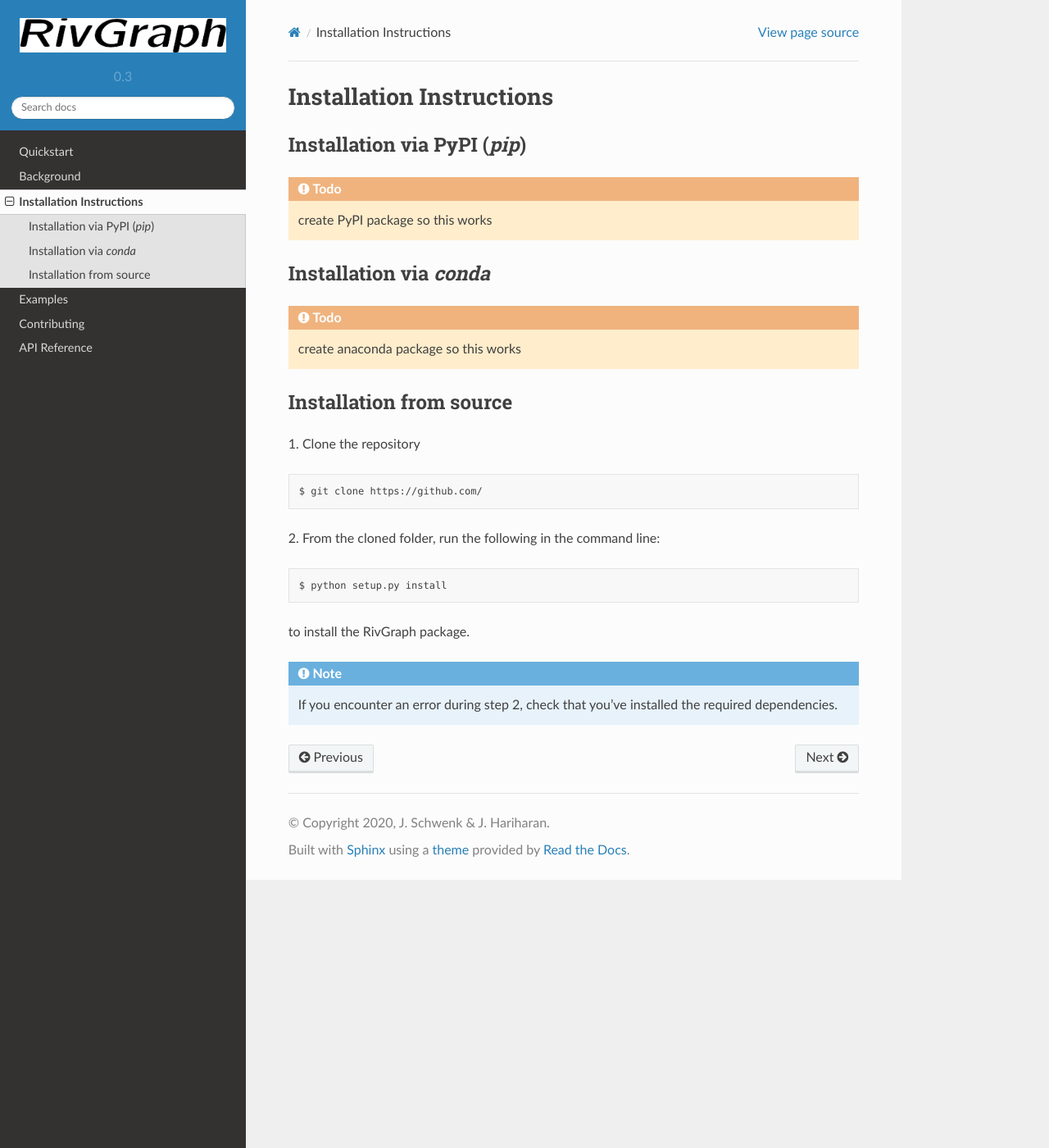
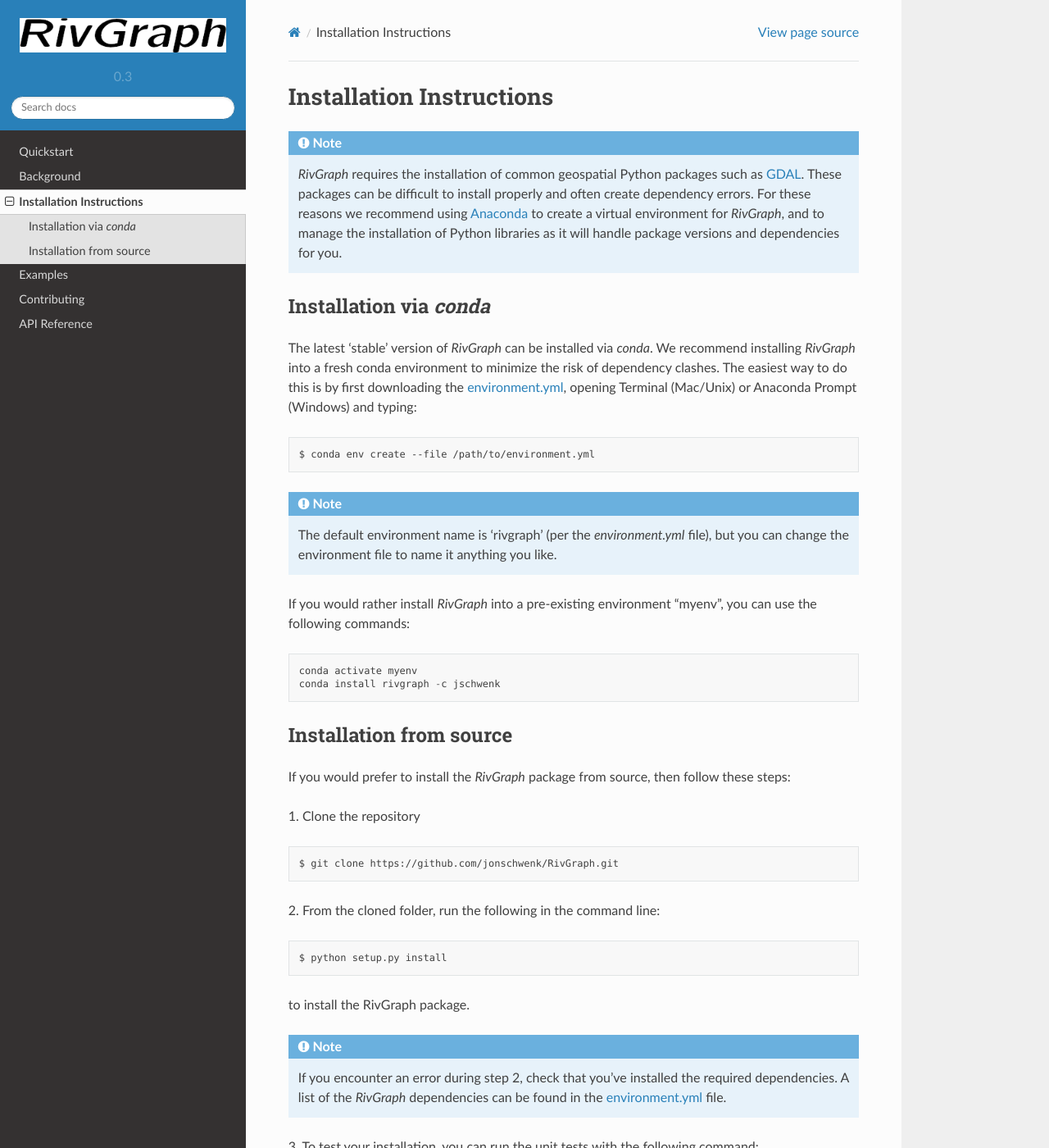
Before and after one commit to VeinsOfTheEarth/RivGraph, a Sphinx documentation site: the page built from docs/source/install/index.rst, in a window 1280 px wide and 1400 px high. Shown: the whole window at 82% size. Built offline with Sphinx 7.4.7 and the Read the Docs theme 2.0.0, drawn with Linux system fonts in a browser that asks for light colours; some of the changed text lies outside the part shown.

Commit message:
update installation instructions in docs

```diff
--- a/docs/source/install/index.rst
+++ b/docs/source/install/index.rst
@@ -4,23 +4,39 @@
 Installation Instructions
 =========================
 
-Installation via PyPI (*pip*)
------------------------------
-
-.. todo:: create PyPI package so this works
+.. note::
+   *RivGraph* requires the installation of common geospatial Python packages such as `GDAL <https://gdal.org/>`_.
+   These packages can be difficult to install properly and often create dependency errors.
+   For these reasons we recommend using `Anaconda <https://www.anaconda.com/products/individual>`_ to create a virtual environment for *RivGraph*, and to manage the installation of Python libraries as it will handle package versions and dependencies for you.
 
 Installation via *conda*
 --------------------------
 
-.. todo:: create anaconda package so this works
+The latest 'stable' version of *RivGraph* can be installed via `conda`.
+We recommend installing *RivGraph* into a fresh conda environment to minimize the risk of dependency clashes.
+The easiest way to do this is by first downloading the `environment.yml <https://github.com/jonschwenk/RivGraph/blob/master/environment.yml>`_, opening Terminal (Mac/Unix) or Anaconda Prompt (Windows) and typing:
+::
+
+   $ conda env create --file /path/to/environment.yml
+
+.. note::
+   The default environment name is 'rivgraph' (per the `environment.yml` file), but you can change the environment file to name it anything you like.
+
+If you would rather install *RivGraph* into a pre-existing environment "myenv", you can use the following commands:
+::
+
+   conda activate myenv
+   conda install rivgraph -c jschwenk
 
 Installation from source
 ------------------------
 
+If you would prefer to install the *RivGraph* package from source, then follow these steps:
+
 1. Clone the repository
 ::
 
-   $ git clone https://github.com/
+   $ git clone https://github.com/jonschwenk/RivGraph.git
 
 2. From the cloned folder, run the following in the command line:
 ::
@@ -29,5 +45,11 @@ Installation from source
 
 to install the RivGraph package.
 
-.. Note::
+.. note::
   If you encounter an error during step 2, check that you've installed the required dependencies.
+  A list of the *RivGraph* dependencies can be found in the `environment.yml <https://github.com/jonschwenk/RivGraph/blob/master/environment.yml>`_ file.
+
+3. To test your installation, you can run the unit tests with the following command:
+::
+
+   $ pytest
```
